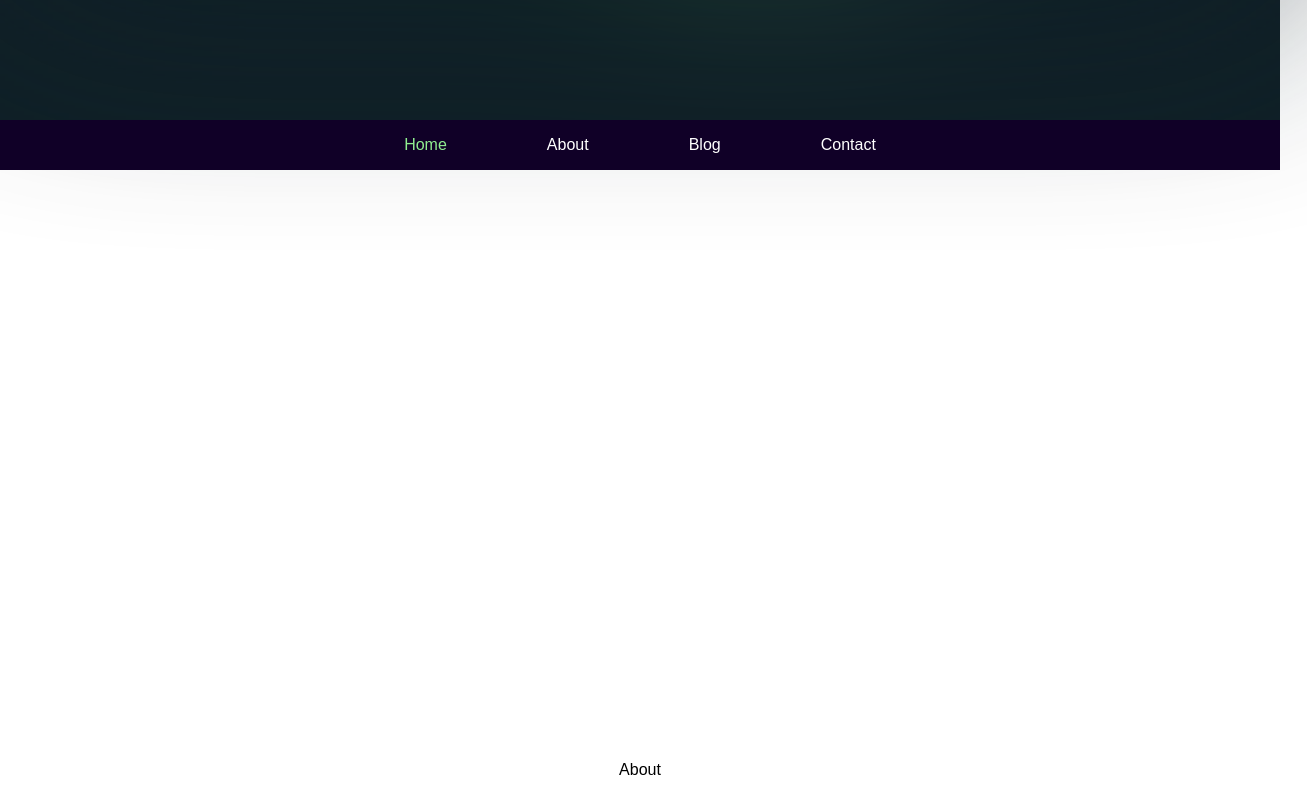
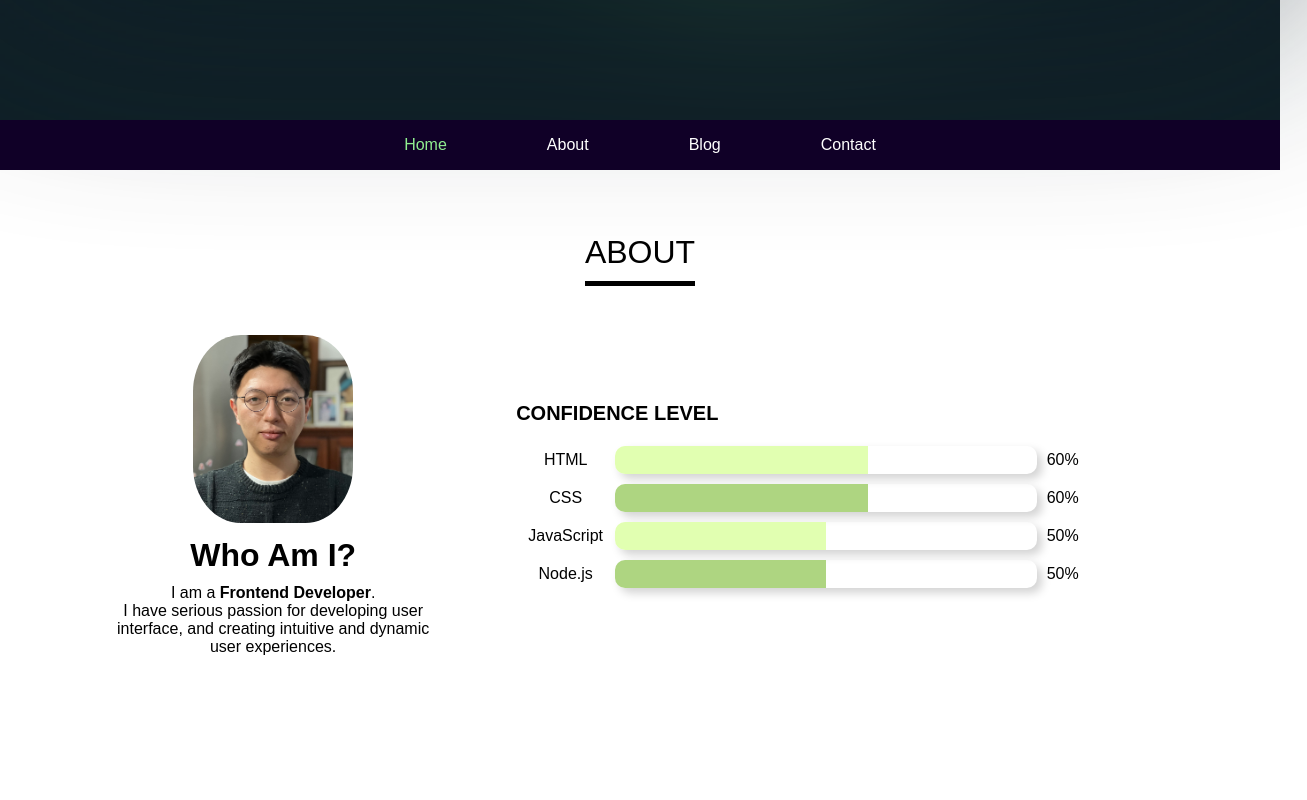
Before and after one commit to wonbeomheo/portfolio, a plain HTML site: page index.html in a window 1280 px wide. Shown: the part 680-1480 px from the top of the page, 1307 px wide, since content can reach past the window. Drawn offline with Linux system fonts and the light colour scheme.

Commit message:
C5: change the navbar, and added about page
Still need to fix the navbar to work properly when I refresh the page.

Also need to edit the about page

```diff
--- a/index.html
+++ b/index.html
@@ -6,7 +6,7 @@
   <link rel="stylesheet" href="style/style.css">
   <script src="https://kit.fontawesome.com/1f03aac130.js" crossorigin="anonymous"></script>
 </head>
-<body>
+<body draggable="false">
   <div class="overflow-wrap">
     <!-- Home -->
     <section id="home" class="flex height-fix">
@@ -26,28 +26,68 @@
         </div>
       </div>
       <nav class="flex">
-        <div class="menu">Home</div>
-        <div class="menu">About</div>
-        <div class="menu">Blog</div>
-        <div class="menu">Contact</div>
+        <div class="menu" id="#home">Home</div>
+        <div class="menu" id="#about">About</div>
+        <div class="menu" id="#blog">Blog</div>
+        <div class="menu" id="#contact">Contact</div>
       </nav>
     </section>
     <!-- About -->
     <section id="about">
-      <div class="container">
-        About
+      <div class="title">
+        ABOUT
+      </div>
+      <div class="wrapper">
+        <div class="info">
+          <div class="container">
+            <div class="photo">
+              <img src="./img/photo.jpg">
+            </div>
+            <div class="label bold">
+              Who Am I?
+            </div>
+            <div class="article">
+              I am a <span class="bold">Frontend Developer</span>. <br>I have serious passion for developing user interface, and creating intuitive and dynamic user experiences.
+            </div>
+          </div>
+          <div class="skills">
+            <div class="table-title">
+              CONFIDENCE LEVEL
+            </div>
+            <div class="skill1">
+              <div class="skill-name">HTML</div>
+              <div class="skill-level"><span class="bar"></span></div>
+              <span class="skill-percentage">60%</span>
+            </div>
+            <div class="skill2">
+              <div class="skill-name">CSS</div>
+              <div class="skill-level"><span class="bar"></span></div>
+              <span class="skill-percentage">60%</span>
+            </div>
+            <div class="skill3">
+              <div class="skill-name">JavaScript</div>
+              <div class="skill-level"><span class="bar"></span></div>
+              <span class="skill-percentage">50%</span>
+            </div>
+            <div class="skill4">
+              <div class="skill-name">Node.js</div>
+              <div class="skill-level"><span class="bar"></span></div>
+              <span class="skill-percentage">50%</span>
+            </div>
+          </div>
+        </div>
       </div>
     </section>
     <!-- Blog -->
     <section id="blog">
-      <div class="container">
-        Blog
+      <div class="title">
+        BLOG
       </div>
     </section>
     <!-- Contact -->
     <section id="contact">
-      <div class="container">
-        Contact
+      <div class="title">
+        CONTACT
       </div>
     </section>
   </div>
--- a/lib/index.js
+++ b/lib/index.js
@@ -1,8 +1,17 @@
-console.log("js is loaded.");
 const pageLinkButton = document.getElementsByClassName('button page-link');
 const arrow = document.getElementsByClassName('fa-solid fa-angle-right');
 const navbar = document.querySelector('nav');
 const nav_menu = document.getElementsByClassName('menu');
+const sectionNames = ['home','about','blog','contact'];
+const photo = document.querySelector('div.photo-frame');
+const info = document.querySelector('div.info');
+const skillLevels = document.querySelectorAll('div.skills div span.bar');
+const skillPercentages = document.querySelectorAll('div.skills div span.skill-percentage');
+
+let offsets = [];
+for(let i = 0; i<nav_menu.length; i++) {
+  offsets.push(document.getElementById(sectionNames[i]).getClientRects()[0].y);
+}
 
 pageLinkButton[0].addEventListener("mouseover", () => {
   arrow[0].classList.toggle('downarrow');
@@ -14,8 +23,7 @@ pageLinkButton[0].addEventListener("mouseout", () => {
 
 pageLinkButton[0].addEventListener("click", () => {
   window.scrollTo({
-    top: 765,
-    left: 0,
+    top: offsets[1],
     behavior: 'smooth'
   });
 })
@@ -30,7 +38,7 @@ nav_menu[0].addEventListener("click", () => {
 
 nav_menu[1].addEventListener("click", () => {
   window.scrollTo({
-    top: 765,
+    top: offsets[1],
     left: 0,
     behavior: 'smooth'
   });
@@ -38,7 +46,7 @@ nav_menu[1].addEventListener("click", () => {
 
 nav_menu[2].addEventListener("click", () => {
   window.scrollTo({
-    top: 2015,
+    top: offsets[2],
     left: 0,
     behavior: 'smooth'
   });
@@ -46,7 +54,7 @@ nav_menu[2].addEventListener("click", () => {
 
 nav_menu[3].addEventListener("click", () => {
   window.scrollTo({
-    top: 3265,
+    top: offsets[3],
     left: 0,
     behavior: 'smooth'
   });
@@ -54,20 +62,18 @@ nav_menu[3].addEventListener("click", () => {
 
 window.addEventListener('scroll', () => {
   let value = window.scrollY;
-  console.log(value);
-
-  if (value >= 765 && value < 2015) {
+  if (value >= offsets[1] && value < offsets[2]) {
     navbar.classList.add('fixed');
     nav_menu[0].classList.remove('active');
     nav_menu[1].classList.add('active');
     nav_menu[2].classList.remove('active');
     nav_menu[3].classList.remove('active');
-  } else if (value >= 2015 && value < 3265) {
+  } else if (value >= offsets[2] && value < offsets[3]) {
     nav_menu[0].classList.remove('active');
     nav_menu[1].classList.remove('active');
     nav_menu[2].classList.add('active');
     nav_menu[3].classList.remove('active');
-  } else if (value >= 3265) {
+  } else if (value >= offsets[3]) {
     nav_menu[0].classList.remove('active');
     nav_menu[1].classList.remove('active');
     nav_menu[2].classList.remove('active');
@@ -80,3 +86,8 @@ window.addEventListener('scroll', () => {
     nav_menu[3].classList.remove('active');
   }
 })
+
+for (let i=0; i<skillLevels.length; i++) {
+  let percentage = skillPercentages[i].innerHTML;
+  skillLevels[i].style.width = percentage;
+}
--- a/style/style.css
+++ b/style/style.css
@@ -9,7 +9,7 @@ body {
 section {
   position: relative;
   display: flex;
-  justify-content: center;
+  justify-content: flex-start;
   align-items: center;
   flex-direction: column;
 }
@@ -35,6 +35,12 @@ section {
   color: black;
   height: 1200px;
   width: 100vw;
+}
+.title {
+  font-size: 2em;
+  padding-top: 2em;
+  padding-bottom: 0.3em;
+  border-bottom: 5px solid black;
 }
 
 .flex {
@@ -163,3 +169,101 @@ nav.flex.fixed {
 .menu.active {
   color: lightgreen;
 }
+
+/* About page */
+.info {
+  display: flex;
+  justify-content: center;
+  align-items: center;
+}
+
+.wrapper {
+  margin: 5px;
+  width: 100%;
+  padding: 3ch;
+  display: flex;
+  align-items: center;
+  justify-content: center;
+  flex-direction: row;
+}
+
+.container {
+  flex-direction: column;
+  text-align: center;
+  display: inherit;
+  justify-content: center;
+  align-items: center;
+}
+
+.photo img {
+  width: 10em;
+  border-radius: 30%;
+}
+.label {
+  font-weight: bold;
+  font-size: 2em;
+  padding: 10px;
+}
+
+.article {
+  min-width: 35ch;
+  max-width: 65ch;
+  width: 100%;
+}
+
+span.bold {
+  font-weight: bold;
+}
+
+.table-title {
+  font-weight: bold;
+  font-size: 1.25em;
+  margin-bottom: 1ch;
+}
+
+.skills {
+  margin: 5em;
+  width: 100%;
+  min-width: 35ch;
+  height: auto;
+  display: inherit;
+  flex-direction: column;
+}
+
+.skills div {
+  display: inherit;
+  flex-direction: row;
+  padding: 5px;
+}
+
+.skills div div.skill-name {
+  min-width: 10ch;
+  justify-content: center;
+}
+
+.skills div div.skill-level {
+  width: 100%;
+  max-width: 100%;
+  padding: 0;
+  box-shadow: 5px 5px 10px lightgrey;
+  border-radius: 10px;
+}
+
+.skills div:nth-child(n) div.skill-level span.bar {
+  border-top-left-radius: 10px;
+  border-bottom-left-radius: 10px;
+  width: 80%;
+}
+
+.skills div:nth-child(2n + 1) div.skill-level span.bar {
+  background-color: #aed581;
+}
+
+.skills div:nth-child(2n) div.skill-level span.bar {
+  background-color: #e1ffb1;
+}
+
+.skills div span.skill-percentage {
+  padding: 5px 0 0 10px;
+  width: 5ch;
+}
```
Also changed, not shown: img/photo.jpg (added), 1 other file.
